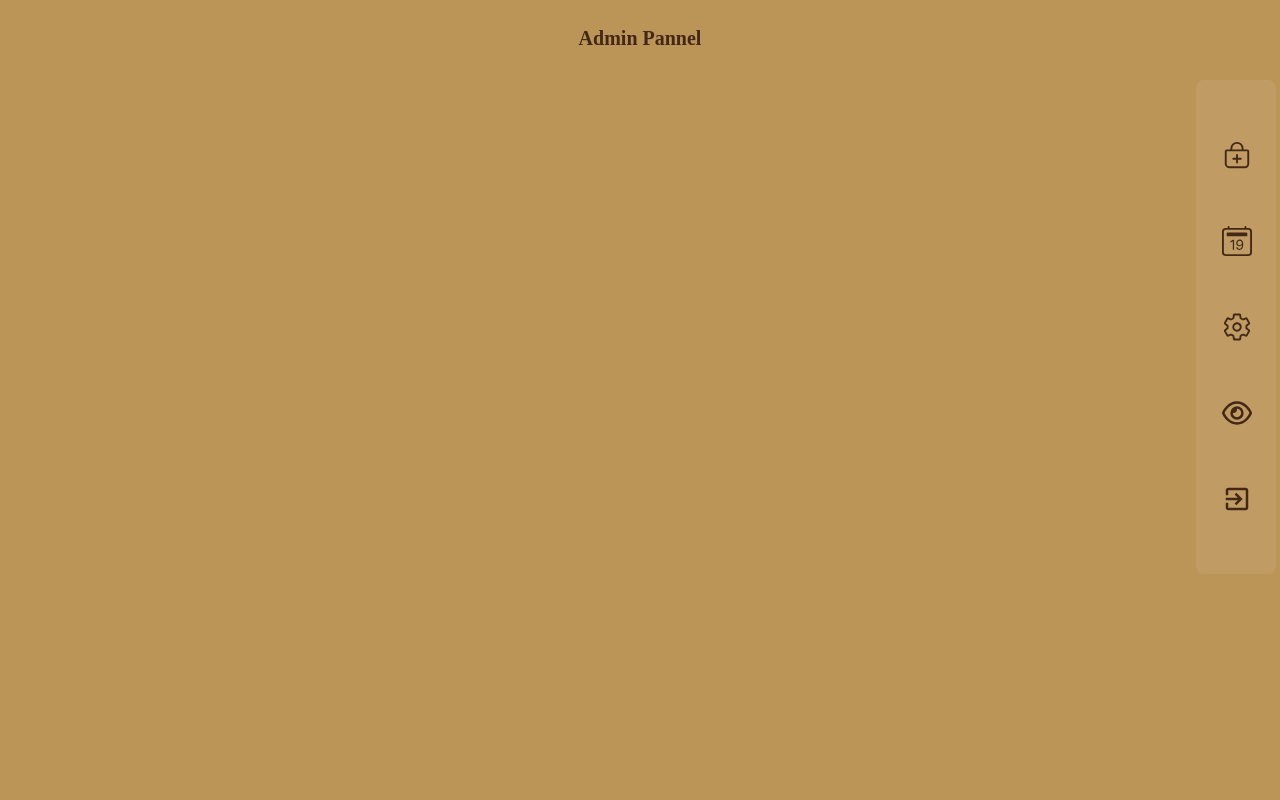
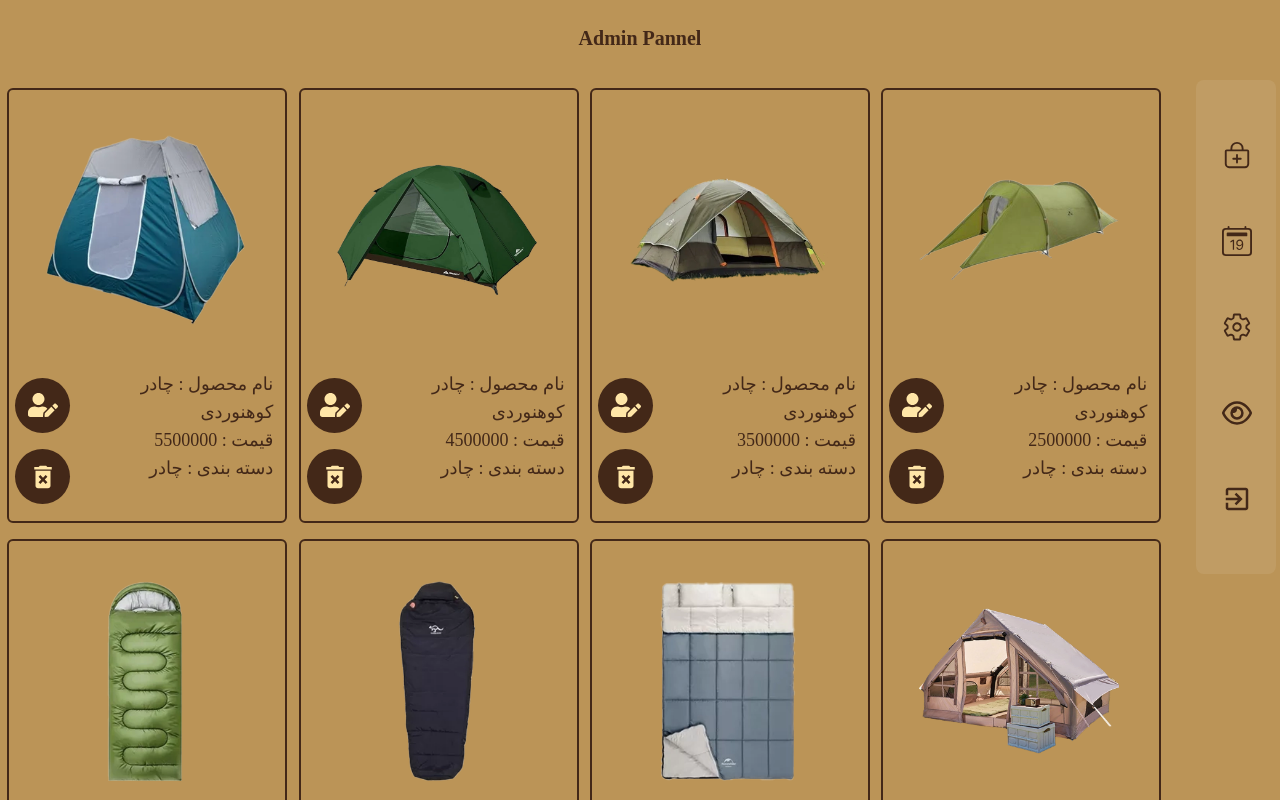
Before and after one commit to asma-ezzati/campStore, a React (Vite) app: page /admin in a window 1280 px wide. Shown: the top 800 px of the page. Built offline with nearby package versions, Linux system fonts and the light colour scheme; data requests are answered from the project's data file; a web font is replaced by a local one.

Commit message:
add products in main admin page

```diff
--- a/src/components/adminPannel/AdminPage.jsx
+++ b/src/components/adminPannel/AdminPage.jsx
@@ -1,9 +1,10 @@
+import ProductsAdmin from "./ProductsAdmin";
 import Sidebar from "./Sidebar";
 
 const AdminPage = () => {
   return (
     <>
-      <div className=" h-screen bg-lion  ">
+      <div className=" bg-lion  ">
         <div className="font-Vazir text-center text-xl text-bistre font-bold py-6">
           <h1>Admin Pannel</h1>
         </div>
@@ -11,7 +12,9 @@ const AdminPage = () => {
           <div className=" ">
             <Sidebar />
           </div>
-          <div className="">{/* <Products/> */}</div>
+          <div className="col-span-11">
+            <ProductsAdmin />
+          </div>
         </div>
       </div>
     </>
```
